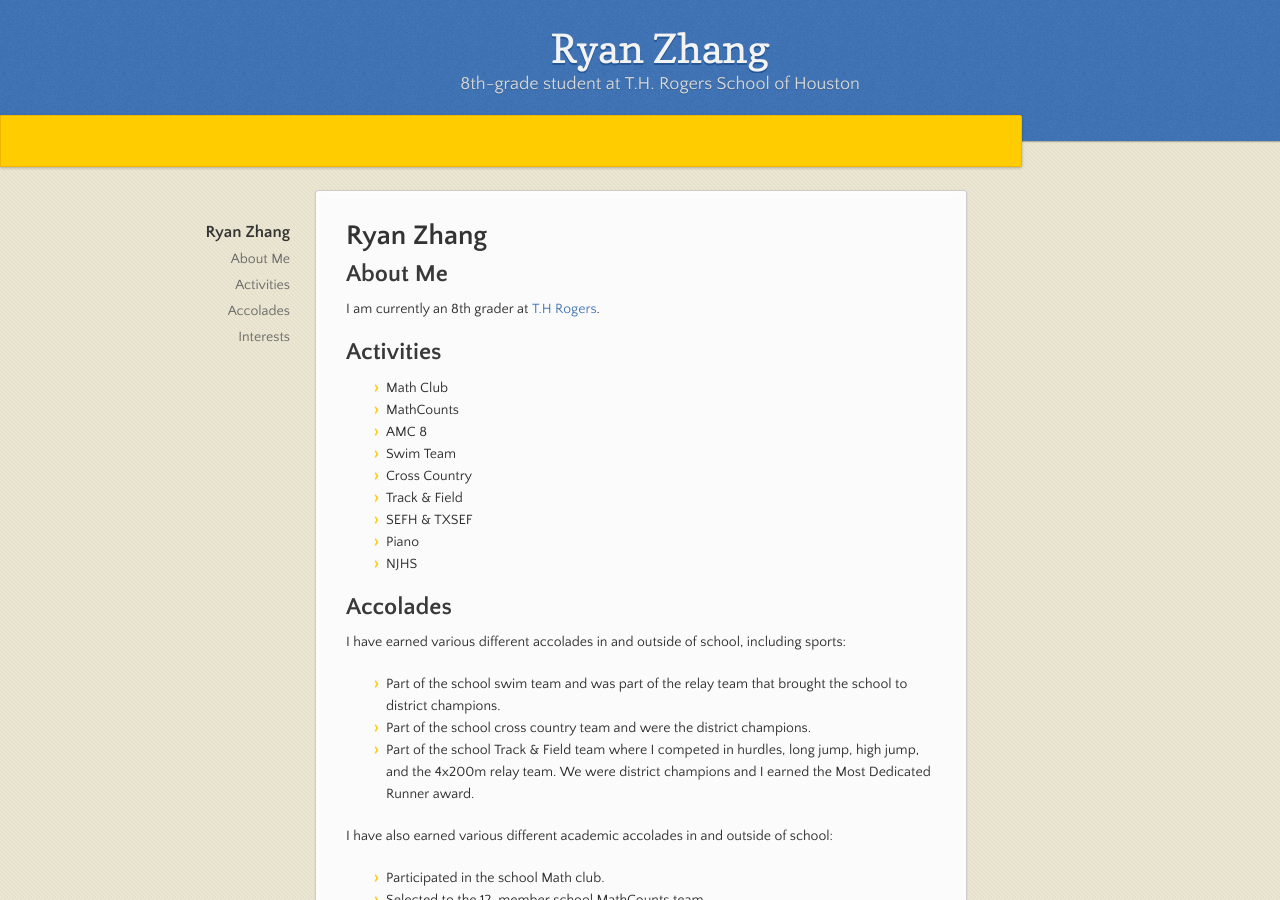
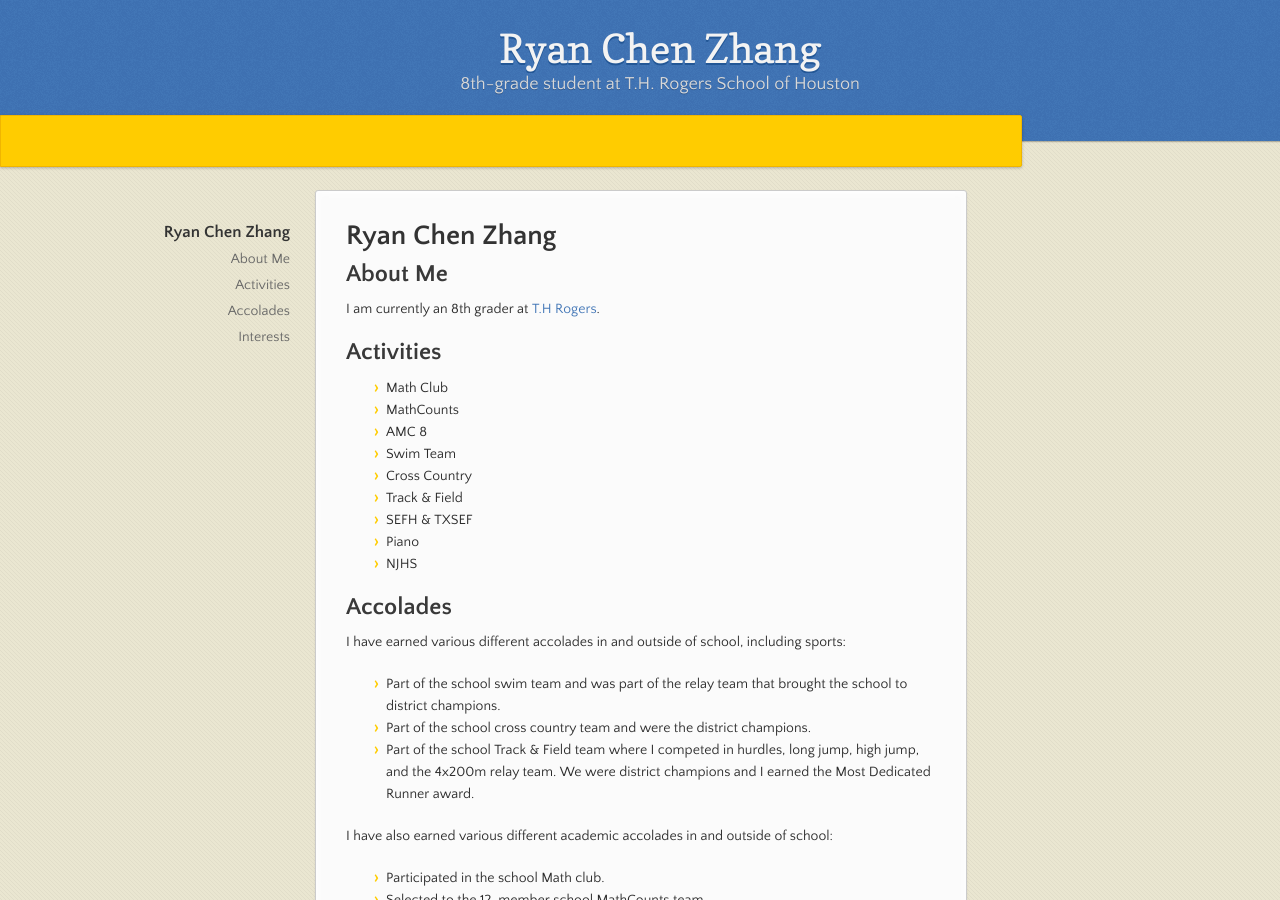
Before and after one commit to RChenZhang/rchenzhang.github.io, a Jekyll site: the page built from index.md, in a window 1280 px wide and 900 px high. Built offline with Jekyll 4.4.1, drawn with Linux system fonts in a browser that asks for light colours; our own code applies the rules of GitHub Pages for plain Markdown files.

Commit message:
Update index.md

```diff
--- a/index.md
+++ b/index.md
@@ -1,7 +1,7 @@
 ---
 layout: default
 ---
-# Ryan Zhang
+# Ryan Chen Zhang
 ## About Me
 I am currently an 8th grader at [T.H Rogers](https://www.houstonisd.org/rogersms).
 
```
